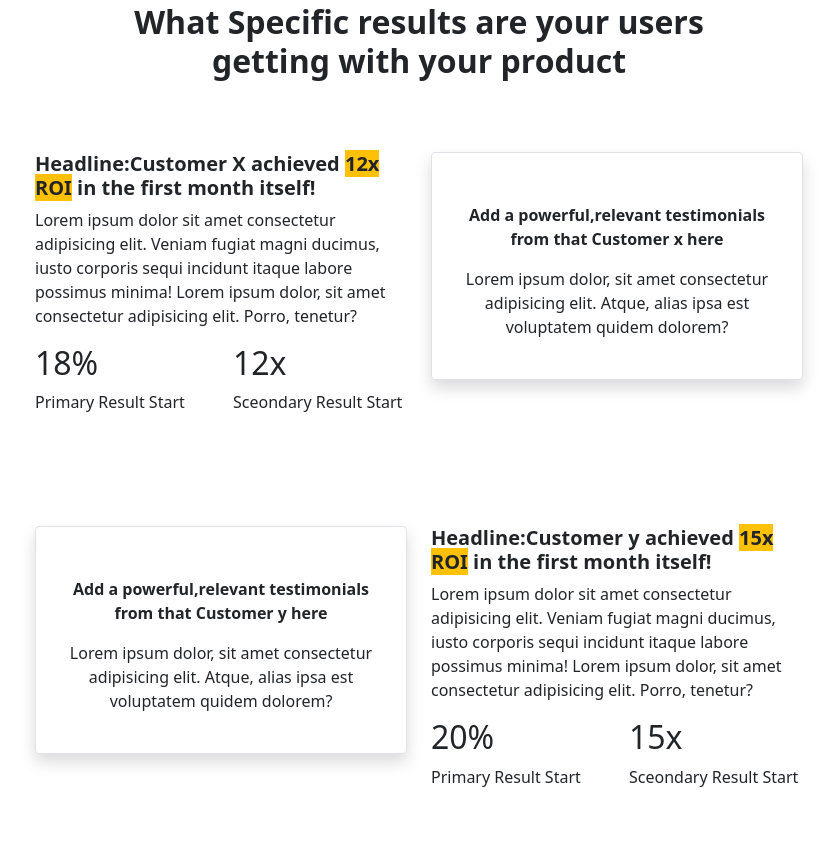
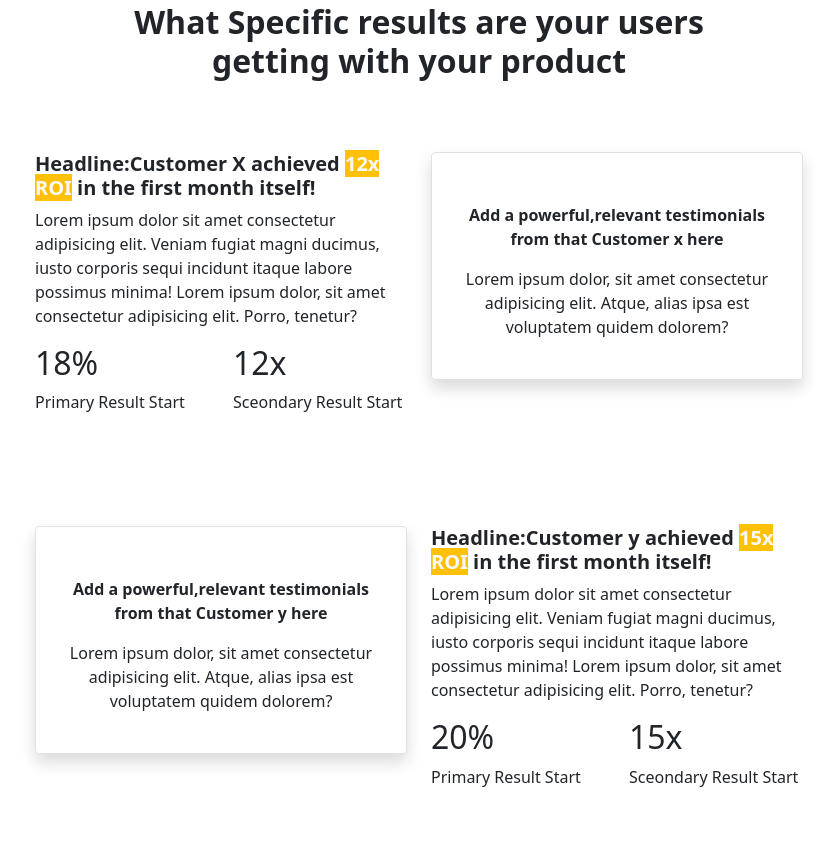
Before and after one commit to Shamim-Parvez/Webflow-Project-Made-By-Shamim, a plain HTML site: page index.html in a window 1280 px wide. Shown: the part 2555-3411 px from the top of the page, without its empty margins (221-1058 px from the left). Drawn offline with Linux system fonts and the light colour scheme.

Commit message:
Update index.html

```diff
--- a/index.html
+++ b/index.html
@@ -153,7 +153,7 @@
     <div class="row">
         <div class="col-xxl-6 col-xl-6 col-lg-6 col-md-6 col-sm-12 ">
             <div class="title1 pt-0 pt-md-5">
-                <h5 class="font-weight-bold ">Headline:Customer X achieved <span class="bg-warning">12x ROI</span> in the first month itself!</h5>
+                <h5 class="font-weight-bold ">Headline:Customer X achieved <span class="bg-warning text-light">12x ROI</span> in the first month itself!</h5>
                 <p>Lorem ipsum dolor sit amet consectetur adipisicing elit. Veniam fugiat magni ducimus, iusto corporis sequi incidunt itaque labore possimus minima! Lorem ipsum dolor, sit amet consectetur adipisicing elit. Porro, tenetur?</p>
                 <div class="row ">
                     <div class="col">
@@ -186,7 +186,7 @@
         </div>
         <div class="col-xxl-6 col-xl-6 col-lg-6 col-md-6 col-sm-12 ">
             <div class="title1 pt-0 pt-md-5">
-                <h5 class="font-weight-bold ">Headline:Customer y achieved <span class="bg-warning">15x ROI</span> in the first month itself!</h5>
+                <h5 class="font-weight-bold ">Headline:Customer y achieved <span class="bg-warning text-light">15x ROI</span> in the first month itself!</h5>
                 <p>Lorem ipsum dolor sit amet consectetur adipisicing elit. Veniam fugiat magni ducimus, iusto corporis sequi incidunt itaque labore possimus minima! Lorem ipsum dolor, sit amet consectetur adipisicing elit. Porro, tenetur?</p>
                 <div class="row ">
                     <div class="col">
@@ -257,7 +257,7 @@
                 <p class="mb-4">Lorem ipsum dolor sit amet consectetur adipisicing elit. Perspiciatis expedita asperiores magnam nostrum consectetur neque iste modi amet. Incidunt, inventore?</p>
                 <button class="btn btn-light text-primary ">Benfit Driven CTA</button>
                 <button class="btn text-light">Alternativ CTA</button>
-                <p class="pt-3">Risk Reversal: Free 7 days trial</p>
+                <p class="pt-3 dis">Risk Reversal: Free 7 days trial</p>
             </div>
             <div class="col-xxl-6 col-xl-6 col-lg-6 col-md-6 col-sm-12 text-center">
                 <img src="images/Image-Product.png" alt="" class="img-fluid ">
```
